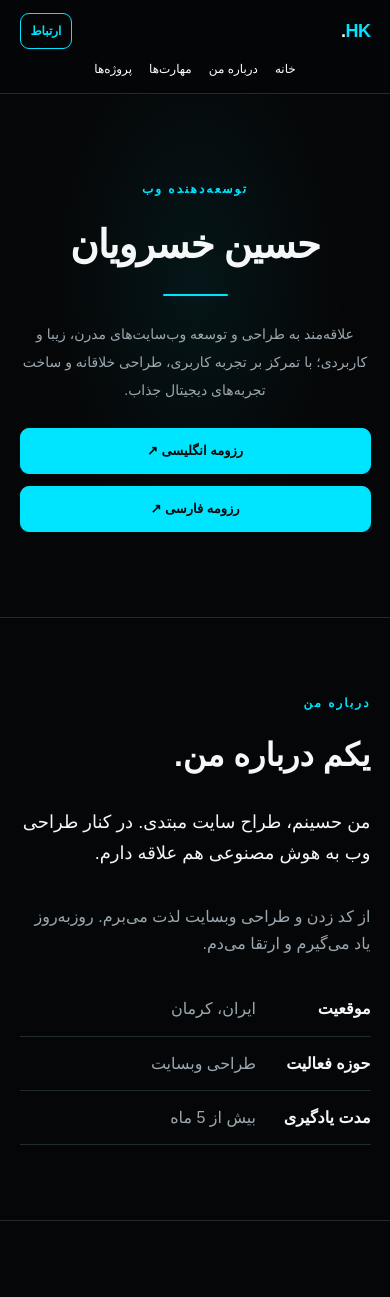
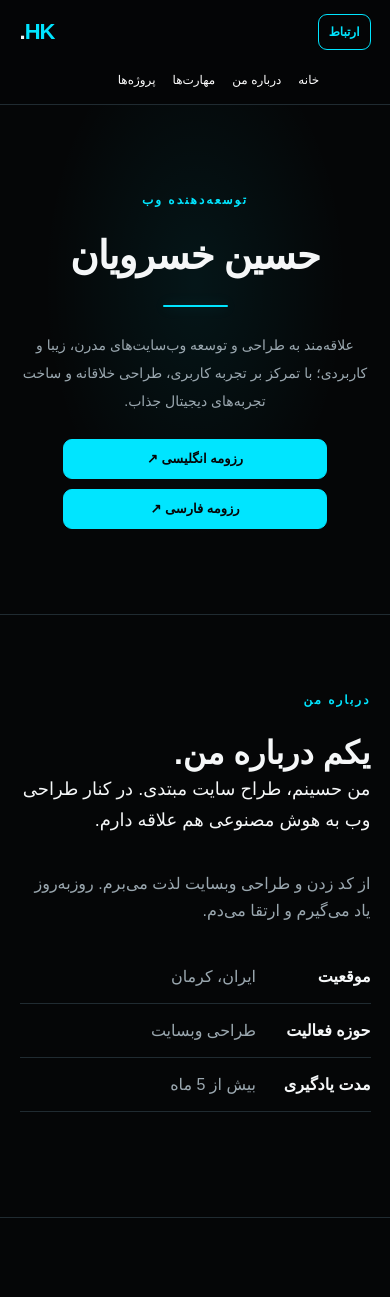
Before and after one commit to Luffysun09/Real-Web-Project, a Django app: page / in a window 390 px wide. Shown: the top 1297 px of the page. Run offline with Django 5.2, Linux system fonts and the light colour scheme.

Commit message:
just work pls

```diff
--- a/mywebsite/static/css/Style.css
+++ b/mywebsite/static/css/Style.css
@@ -706,15 +706,6 @@ footer a:hover {
         direction: rtl;
     }
 
-    .logo {
-        grid-column: 2;
-        grid-row: 1;
-        justify-self: end;
-        font-size: 18px;
-        letter-spacing: -0.5px;
-        margin: 0;
-    }
-
     .talk-button {
         grid-column: 1;
         grid-row: 1;
@@ -778,17 +769,19 @@ footer a:hover {
 
     .resume-buttons {
         flex-direction: column;
-        align-items: stretch;
-        gap: 12px;
+        align-items: center;
+        gap: 10px;
     }
 
     .resume-button {
-        width: 100%;
-        min-height: 46px;
+        width: 75%;
+        min-height: 40px;
+        padding: 8px 12px;
         justify-content: center;
         background-color: var(--cyan);
         color: var(--bg);
         border-color: var(--cyan);
+        font-size: 13px;
     }
 
     .resume-button:hover {
@@ -803,6 +796,10 @@ footer a:hover {
 
     .section h2 {
         margin-bottom: 30px;
+    }
+
+    .about {
+        transform: translateY(-30px);
     }
 
     .about-main {
@@ -848,27 +845,3 @@ footer a:hover {
         transition-duration: 0.01ms !important;
     }
 }
-
-@media (max-width: 550px) {
-    .navbar {
-        display: flex !important;
-        flex-wrap: wrap;
-        align-items: center !important;
-        justify-content: space-between !important;
-        gap: 10px;
-    }
-
-    .logo,
-    .talk-button {
-        align-self: center !important;
-        margin-top: 0 !important;
-        margin-bottom: 0 !important;
-    }
-
-    .nav-links {
-        order: 3;
-        width: 100%;
-        margin-top: 0 !important;
-        padding-top: 0 !important;
-    }
-}
```
